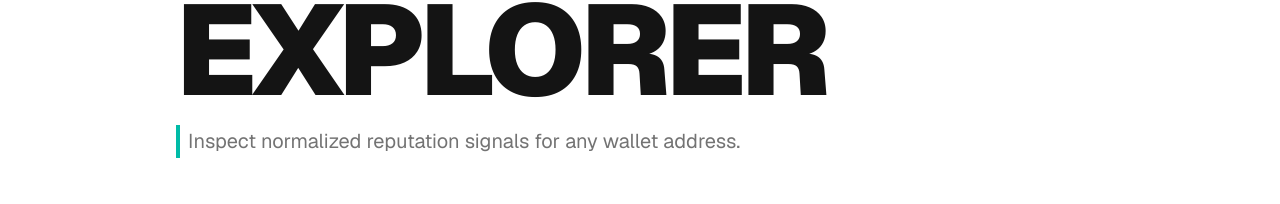
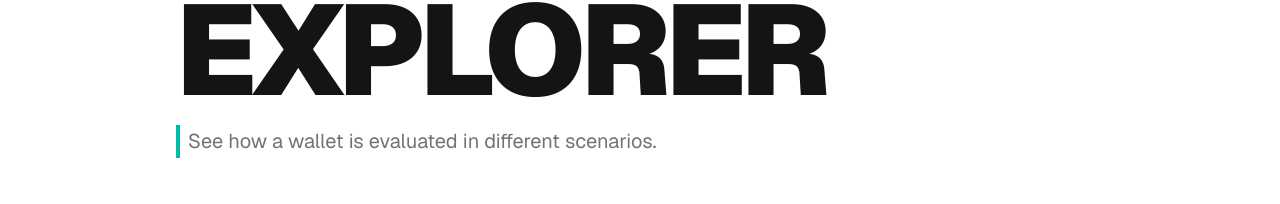
Before and after one commit to Callmedas69/basecred, a Next.js app in the folder packages/interface/: page /explorer in a window 1280 px wide. Shown: the part 129-333 px from the top of the page. Built offline with nearby package versions, Linux system fonts and the light colour scheme.

Commit message:
fix:sdk engine

```diff
--- a/packages/interface/src/app/explorer/page.tsx
+++ b/packages/interface/src/app/explorer/page.tsx
@@ -143,7 +143,7 @@ export default function ExplorerPage() {
             </h1>
           </div>
           <p className="text-muted-foreground text-lg md:text-xl max-w-2xl leading-relaxed pl-2 border-l-4 border-teal-500">
-            Inspect normalized reputation signals for any wallet address.
+            See how a wallet is evaluated in different scenarios.
           </p>
         </div>
 
@@ -279,7 +279,7 @@ export default function ExplorerPage() {
             <div className="flex items-center gap-4 overflow-x-auto pb-2 scrollbar-hide">
               <div className="flex items-center gap-2 text-muted-foreground text-sm font-bold uppercase tracking-wider whitespace-nowrap mr-4">
                 <LayoutDashboard className="w-4 h-4" />
-                <span>Context:</span>
+                <span>Scenario:</span>
               </div>
               <div className="flex gap-2">
                 {result.results.map((r: any) => (
@@ -352,13 +352,13 @@ export default function ExplorerPage() {
                     value="structured"
                     className="bg-transparent border-none p-0 text-muted-foreground data-[state=active]:text-foreground data-[state=active]:font-bold data-[state=active]:shadow-none rounded-none text-lg transition-colors hover:text-foreground"
                   >
-                    Normalized Signals
+                    Signals
                   </TabsTrigger>
                   <TabsTrigger
                     value="json"
                     className="bg-transparent border-none p-0 text-muted-foreground data-[state=active]:text-foreground data-[state=active]:font-bold data-[state=active]:shadow-none rounded-none text-lg transition-colors hover:text-foreground"
                   >
-                    Raw JSON
+                    JSON
                   </TabsTrigger>
                 </TabsList>
                 <div className="text-xs text-muted-foreground font-mono hidden md:block">
```
